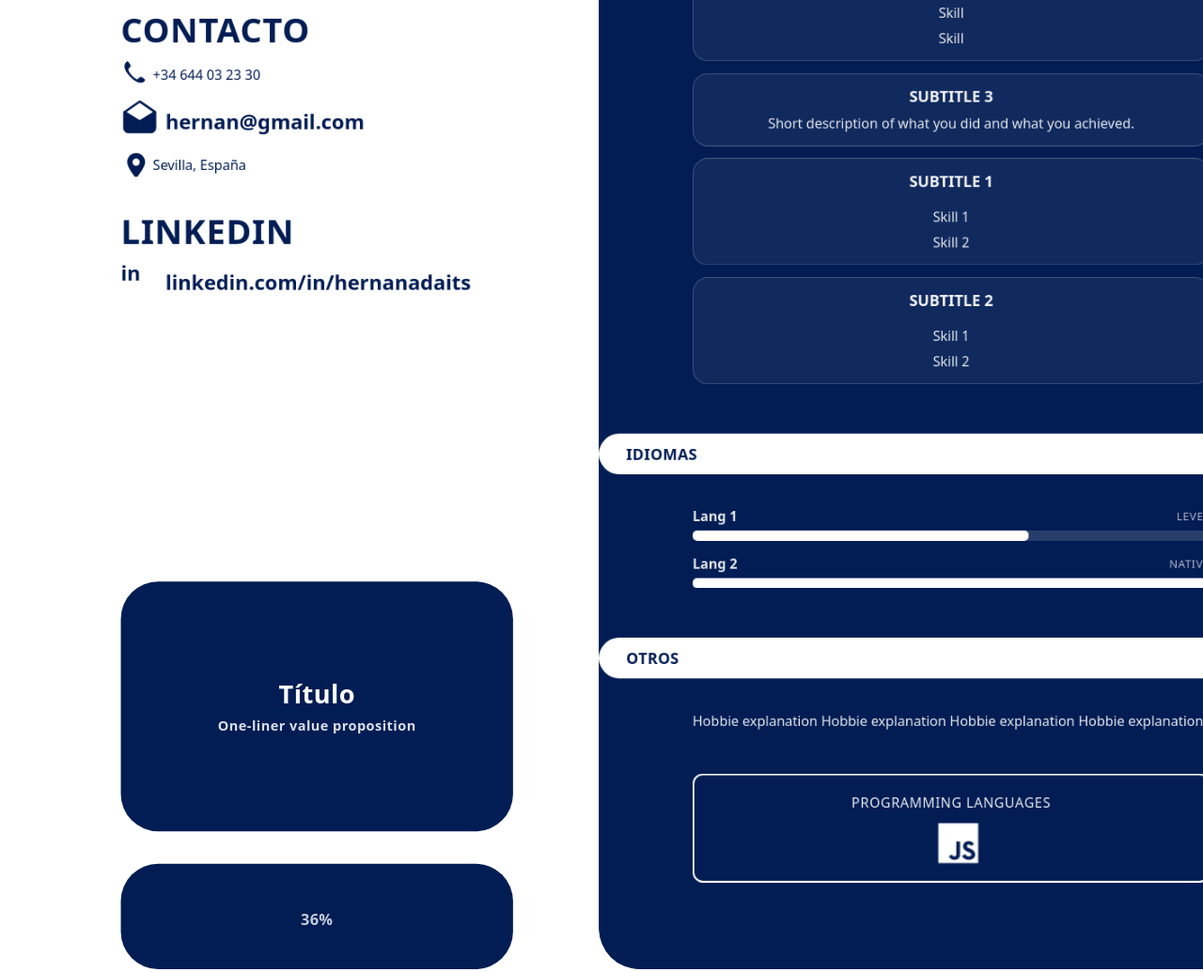
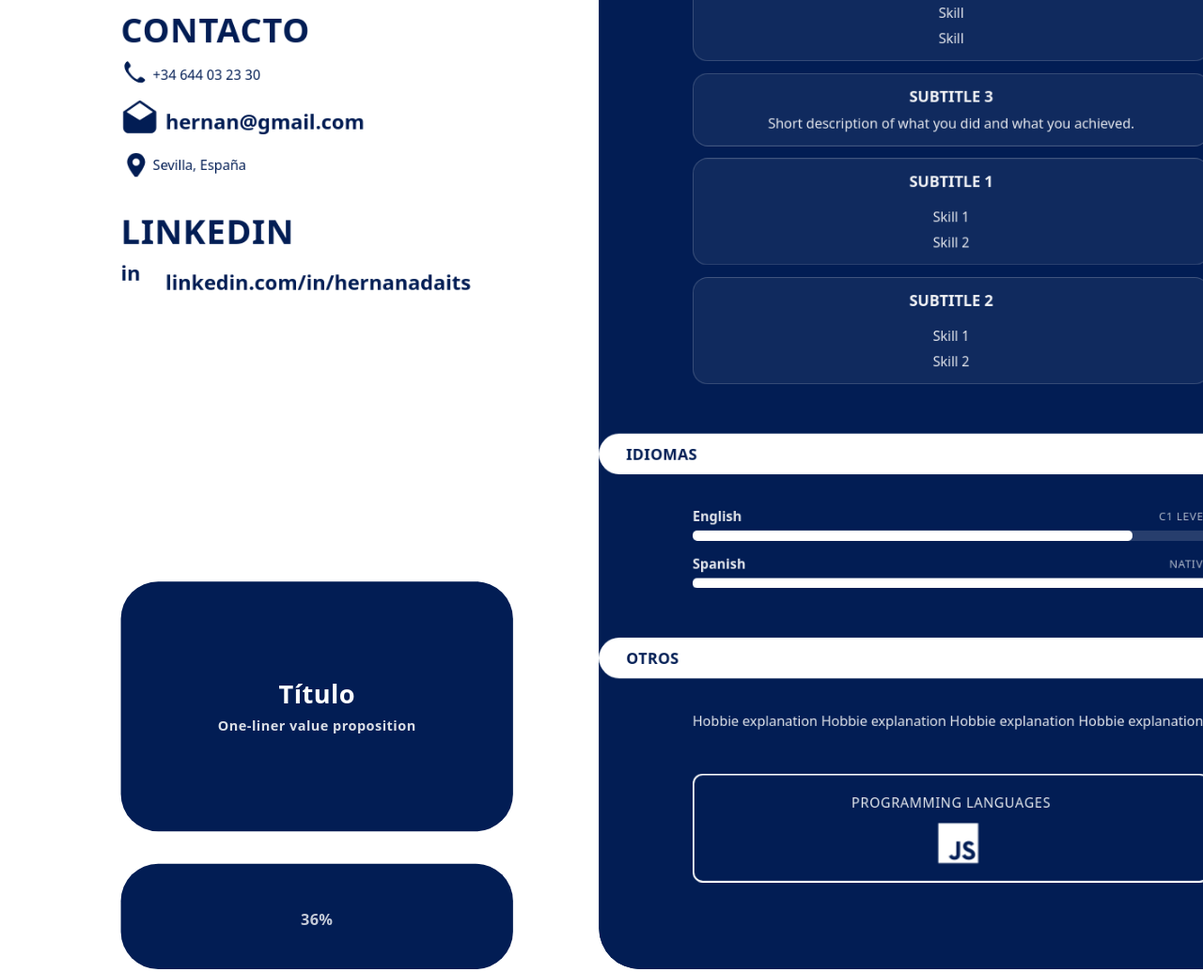
Before and after one commit to hpedADAITS/PCSS-HernanPedrazaTorres, a plain HTML site: page index.html in a window 1280 px wide. Shown: the part 815-1850 px from the top of the page at 94% size. Drawn offline with nearby package versions, Linux system fonts and the light colour scheme.

Commit message:
Update v2

```diff
--- a/Assets/styles.css
+++ b/Assets/styles.css
@@ -101,7 +101,7 @@ body.dark {
 .stage {
   position: relative;
   width: 1414px;
-  height: 2000px;
+  min-height: 2000px;
   margin: 0 auto;
   transform-origin: top center;
   transform: scale(var(--s, 1));
@@ -902,7 +902,7 @@ a.others-contact-item:hover {
 }
 
 .language-bar:hover .language-progress {
-  background: rgb(255 255 255 / 0.15) !important;
+  background: navy !important;
 }
 
 .language-progress {
--- a/Scripts/layout.js
+++ b/Scripts/layout.js
@@ -10,7 +10,6 @@
   const viewport = document.querySelector('.viewport');
   const stage = document.querySelector('.stage');
 
-  // Salir si no existen elementos
   if (!viewport || !stage) return;
 
   // Función principal: recalcular escala según ancho de viewport
@@ -19,22 +18,20 @@
     if (mq.matches) {
       stage.style.setProperty('--s', '1');
       viewport.style.height = 'auto';
+      stage.style.height = 'auto';
       return;
     }
-
-    // Desktop: calcular escala manteniendo proporción (max 100%)
     const w = viewport.clientWidth;
-    const s = Math.min(1, w / DESIGN_W); // Scale factor
+    const s = Math.min(1, w / DESIGN_W);
     stage.style.setProperty('--s', String(s));
-
-    // Altura del viewport = altura de diseño * escala
-    viewport.style.height = DESIGN_H * s + 'px';
+    const contentH = stage.scrollHeight;
+    viewport.style.height = contentH * s + 'px';
   }
 
-  // Listeners para recalcular en cambios de breakpoint y resize
+  const ro = new ResizeObserver(layout);
+  ro.observe(stage);
+
   mq.addEventListener('change', layout);
-  addEventListener('resize', layout, { passive: true }); // passive: no prevenir scroll
-
-  // Calcular layout inicial
+  addEventListener('resize', layout, { passive: true });
   layout();
 })();
--- a/index.html
+++ b/index.html
@@ -1,8 +1,6 @@
 <!DOCTYPE html>
-<!-- Currículum Vitae interactivo con animaciones y tema oscuro -->
 <html lang="en">
 <head>
-  <!-- Meta: codificación y viewport responsivo -->
   <meta charset="utf-8" />
   <meta name="viewport" content="width=device-width, initial-scale=1" />
   <title>CV</title>
@@ -24,7 +22,6 @@
 <body>
   <!-- Barra de navegación fija: tema + links a secciones -->
   <nav class="navbar">
-    <!-- Botón toggle tema oscuro/claro -->
     <button class="theme-toggle" aria-label="Toggle color scheme">
       <span class="theme-toggle-icon">◐</span> <!-- Símbolo Luna -->
     </button>
@@ -35,11 +32,9 @@
     <a href="#others" class="nav-link">Contacto</a>
   </nav>
 
-  <!-- Viewport: contenedor con escala responsiva -->
   <div class="viewport">
     <!-- Stage: canvas de 1414x2000px, escalado por Scripts/layout.js -->
     <div class="stage">
-      <!-- Logo/Avatar: draggable, transformable -->
       <div class="logo-box">
         <div class="avatar" aria-label="Profile picture">
           <img src="pfp.jpg" alt="Profile" />
@@ -117,8 +112,8 @@
             <div class="edu-langs">
               <p class="edu-langs-label">Programming languages</p>
               <div class="edu-langs-icons">
-                <i class="lang-icon devicon-c-original"></i> <!-- Icono C -->
-                <i class="lang-icon devicon-javascript-plain"></i> <!-- Icono JS -->
+                <i class="lang-icon devicon-c-original"></i>
+                <i class="lang-icon devicon-javascript-plain"></i>
               </div>
             </div>
             <h2>Formación</h2>
@@ -135,7 +130,7 @@
 
           <!-- Sección: Experiencia profesional / Prácticas -->
           <section id="practices">
-            <h2>Prácticas</h2>
+            <h2>Formacion</h2>
 
             <div class="subtitle-group">
               <p>SUBTITLE</p>
@@ -190,17 +185,17 @@
             <!-- Item de idioma: progresa al entrar en viewport -->
             <div class="language-item">
               <div class="language-header">
-                <strong>Lang 1</strong>
-                <span class="language-level">Level</span>
+                <strong>English</strong>
+                <span class="language-level">C1 Level</span>
               </div>
-              <!-- Barra de progreso: anima de 0% a width especificado -->
+              <!-- Barra de progreso: Se anima de 0% a width especificado -->
               <div class="language-bar">
-                <div class="language-progress" style="width: 65%"></div>
+                <div class="language-progress" style="width: 85%"></div>
               </div>
             </div>
             <div class="language-item">
               <div class="language-header">
-                <strong>Lang 2</strong>
+                <strong>Spanish</strong>
                 <span class="language-level">Native</span>
               </div>
               <div class="language-bar">
@@ -268,7 +263,7 @@
     </div>
   </div>
 
-  <!-- Script: Inyectar iconos SVG en el DOM desde assets/icons.js -->
+  <!-- Inyectar iconos SVG en el DOM desde assets/icons.js -->
   <script>
     document.addEventListener("DOMContentLoaded", () => {
       // Inyectar iconos predefinidos en elementos con ID específico
```
